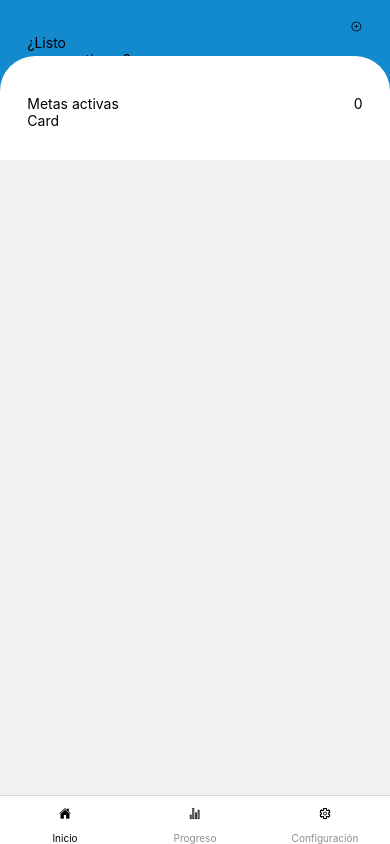
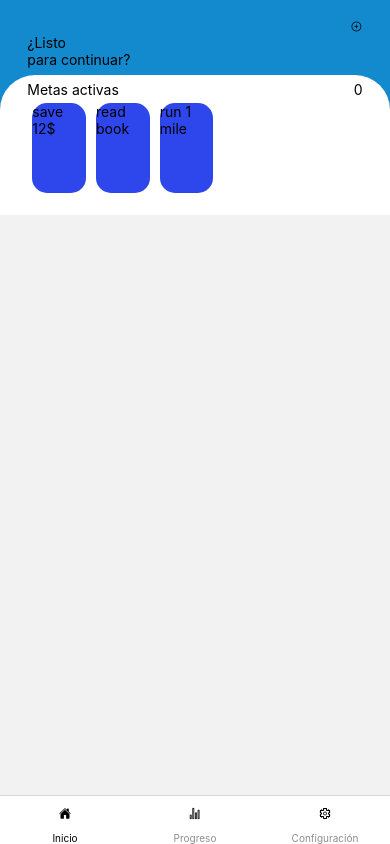
Before and after one commit to AlexReusC/efika, a React Native app: screen /Home in a window 390 px wide. Built offline with nearby package versions, Linux system fonts and the light colour scheme.

Commit message:
carousel and card component

```diff
--- a/src/constants/colors.ts
+++ b/src/constants/colors.ts
@@ -1,4 +1,6 @@
 export default {
   lightBlue: "#1389CE",
+  softBlue: "#8AD4FF",
+  mainPurple: "#2E47EC",
   white: "white",
 };
--- /dev/null
+++ b/src/views/home/components/card.tsx
@@ -0,0 +1,17 @@
+import React from "react";
+import { TouchableOpacity, View, Text } from "react-native";
+import cardStyle from "./cardStyle";
+
+interface CardProps {
+  goal: Goal;
+}
+
+const Card: React.FC<CardProps> = ({ goal }) => {
+  return (
+    <TouchableOpacity style={cardStyle.card}>
+      <Text>{goal.name}</Text>
+    </TouchableOpacity>
+  );
+};
+
+export default Card;
--- /dev/null
+++ b/src/views/home/components/cardStyle.ts
@@ -0,0 +1,14 @@
+import { StyleSheet } from "react-native";
+import Colors from "../../../constants/colors";
+
+const cardStyle = StyleSheet.create({
+  card: {
+    marginHorizontal: 5,
+    height: "80%",
+    aspectRatio: 0.6,
+    backgroundColor: Colors.mainPurple,
+    borderRadius: 15,
+  },
+});
+
+export default cardStyle;
--- a/src/views/home/home.tsx
+++ b/src/views/home/home.tsx
@@ -1,5 +1,5 @@
 import React from "react";
-import { View, Text, StatusBar, TouchableOpacity } from "react-native";
+import { View, Text, StatusBar, TouchableOpacity, ScrollView } from "react-native";
 import Ionicons from "@expo/vector-icons/Ionicons";
 import { useNavigation } from "@react-navigation/native";
 import { StackNavigationProp } from "@react-navigation/stack";
@@ -9,6 +9,9 @@ import homeStyle from "./homeStyle";
 import { StackHomeNavigation } from "../../routes/homeNavigation";
 
 import type { RootState } from "../../state/store";
+import Card from "./components/card";
+
+import goals from "./utils/test";
 
 type homeNavigationProp = StackNavigationProp<StackHomeNavigation>;
 
@@ -36,10 +39,11 @@ const Home: React.FC = () => {
           <Text>{t("home:activeGoals")}</Text>
           <Text>0</Text>
         </View>
-        <View style={homeStyle.goalsSectionCards}>
-          <Text>Card</Text>
-          <Text>{count}</Text>
-        </View>
+        <ScrollView style={homeStyle.goalsSectionCards} horizontal={true}>
+          <Card goal={goals[0]} />
+          <Card goal={goals[1]} />
+          <Card goal={goals[2]} />
+        </ScrollView>
       </View>
     </View>
   );
--- a/src/views/home/homeStyle.ts
+++ b/src/views/home/homeStyle.ts
@@ -1,5 +1,8 @@
-import { StyleSheet } from "react-native";
+import { StyleSheet, Dimensions } from "react-native";
 import Colors from "../../constants/colors";
+
+const heightScreen = Dimensions.get("window").height;
+const heightCardCarousel = heightScreen * 0.4;
 
 const homeStyle = StyleSheet.create({
   screen: {
@@ -21,13 +24,16 @@ const homeStyle = StyleSheet.create({
     borderTopLeftRadius: 35,
     borderTopRightRadius: 35,
     paddingHorizontal: "7%",
-    paddingTop: "10%",
   },
   goalsSectionText: {
+    height: "20%",
     flexDirection: "row",
     justifyContent: "space-between",
+    alignItems: "center",
   },
-  goalsSectionCards: {},
+  goalsSectionCards: {
+    height: "80%",
+  },
 });
 
 export default homeStyle;
--- /dev/null
+++ b/src/views/home/utils/test.ts
@@ -0,0 +1,52 @@
+const goals: Goal[] = [
+  {
+    id: "1234",
+    category: "finance",
+    completed: false,
+    completionType: "normal",
+    durationType: "day",
+    finalDate: "121212",
+    goalPortions: [],
+    initialDate: "121212",
+    itGoalPortion: 0,
+    name: "save 12$",
+    portions: 12,
+    repetionsCompleted: null,
+    timeCompleted: null,
+    timesToDo: 12,
+  },
+  {
+    id: "1235",
+    category: "culture",
+    completed: false,
+    completionType: "normal",
+    durationType: "day",
+    finalDate: "121212",
+    goalPortions: [],
+    initialDate: "121212",
+    itGoalPortion: 0,
+    name: "read book",
+    portions: 12,
+    repetionsCompleted: null,
+    timeCompleted: null,
+    timesToDo: 12,
+  },
+  {
+    id: "1236",
+    category: "sports",
+    completed: false,
+    completionType: "normal",
+    durationType: "day",
+    finalDate: "121212",
+    goalPortions: [],
+    initialDate: "121212",
+    itGoalPortion: 0,
+    name: "run 1 mile",
+    portions: 12,
+    repetionsCompleted: null,
+    timeCompleted: null,
+    timesToDo: 12,
+  },
+];
+
+export default goals;
```
